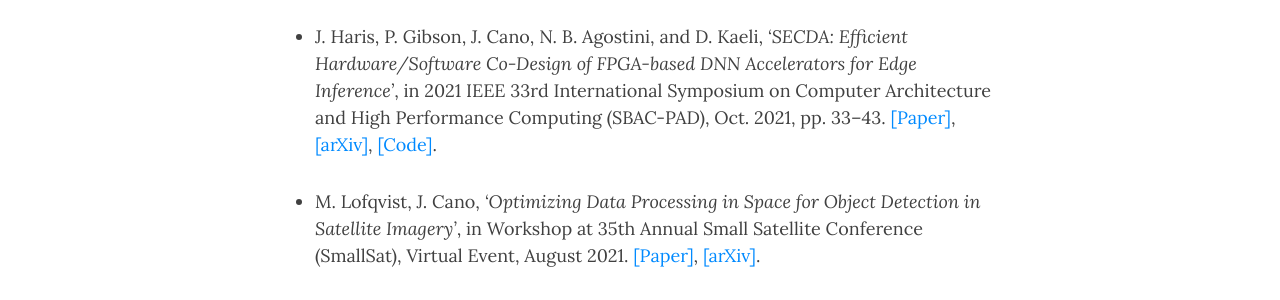
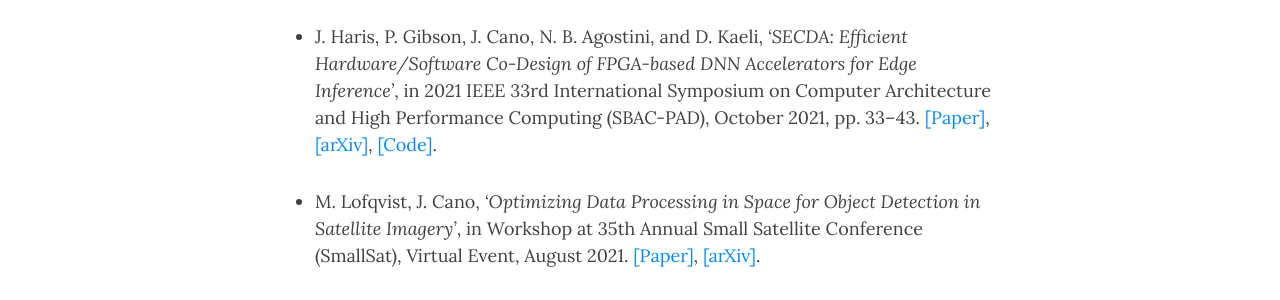
Before and after one commit to gicLAB/gicLAB.github.io, a Jekyll site: the page built from publications.md, in a window 1280 px wide and 900 px high, scrolled down 1040 px. Shown: the part 181-481 px from the top of the window. Built offline with Jekyll 4.4.1, drawn with Linux system fonts in a browser that asks for light colours; nearby versions of some CDN libraries; comment, search, counter and statistics services are not loaded.

Commit message:
Update publications.md

```diff
--- a/publications.md
+++ b/publications.md
@@ -23,7 +23,7 @@
 
 - S. Dong, Y. Sun, N. Bohm Agostini, E. Karimi, D. Lowell, J. Zhou, J. Cano, J. L. Abellán, D. Kaeli, *‘Spartan: A Sparsity-Adaptive Framework to Accelerate Deep Neural Network Training on GPUs’*, in IEEE Transactions on Parallel and Distributed Systems (TPDS), October 2021.
 
-- J. Haris, P. Gibson, J. Cano, N. B. Agostini, and D. Kaeli, *‘SECDA: Efficient Hardware/Software Co-Design of FPGA-based DNN Accelerators for Edge Inference’*, in 2021 IEEE 33rd International Symposium on Computer Architecture and High Performance Computing (SBAC-PAD), Oct. 2021, pp. 33–43. [[Paper]](https://ieeexplore.ieee.org/document/9651579), [[arXiv]](https://arxiv.org/abs/2110.00478), [[Code]](https://github.com/giclab/secda).
+- J. Haris, P. Gibson, J. Cano, N. B. Agostini, and D. Kaeli, *‘SECDA: Efficient Hardware/Software Co-Design of FPGA-based DNN Accelerators for Edge Inference’*, in 2021 IEEE 33rd International Symposium on Computer Architecture and High Performance Computing (SBAC-PAD), October 2021, pp. 33–43. [[Paper]](https://ieeexplore.ieee.org/document/9651579), [[arXiv]](https://arxiv.org/abs/2110.00478), [[Code]](https://github.com/giclab/secda).
 
 - M. Lofqvist, J. Cano, *‘Optimizing Data Processing in Space for Object Detection in Satellite Imagery’*, in Workshop at 35th Annual Small Satellite Conference (SmallSat), Virtual Event, August 2021. [[Paper]](https://digitalcommons.usu.edu/smallsat/2021/all2021/135/), [[arXiv]](https://arxiv.org/abs/2107.03774).
 
```
